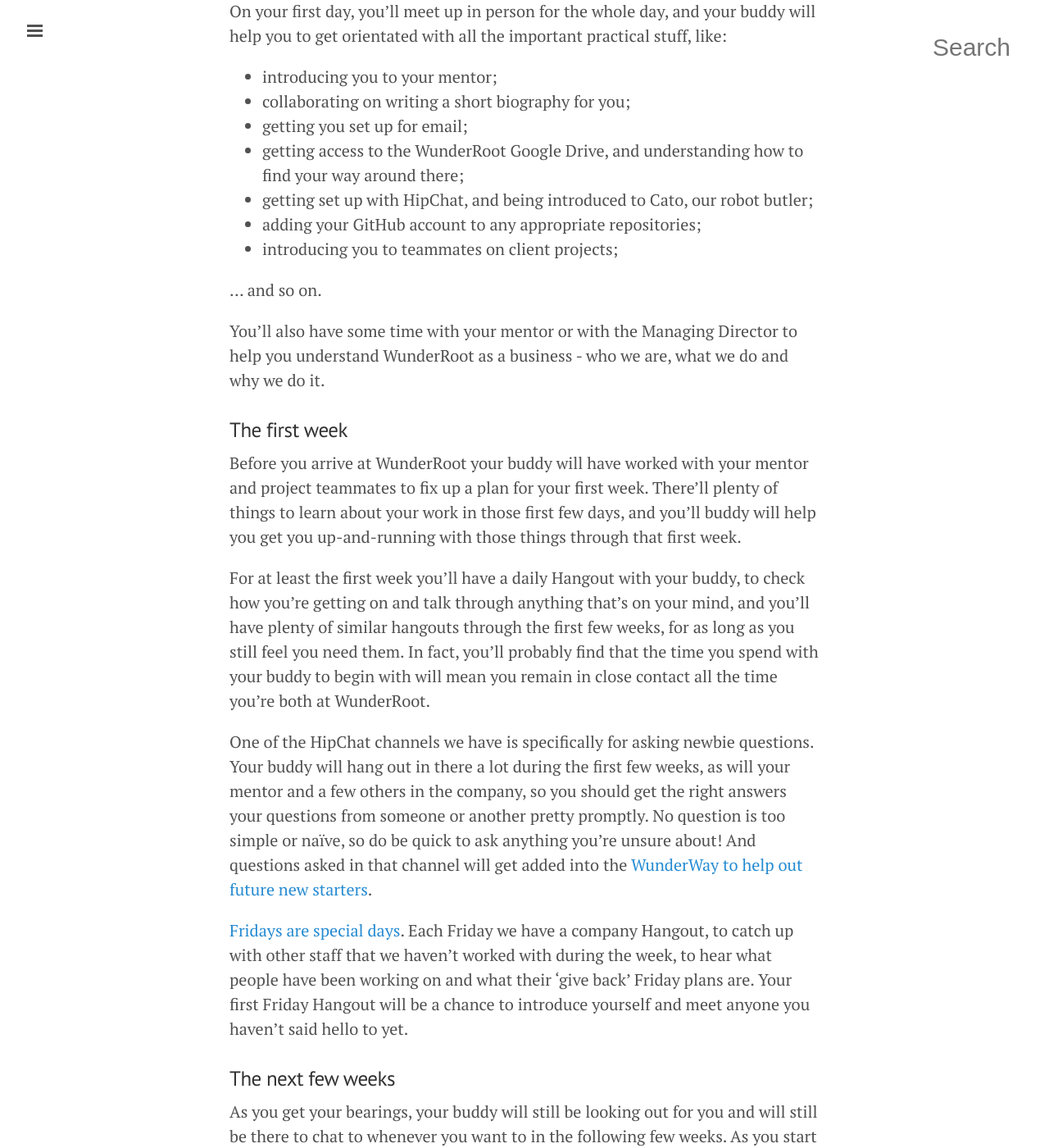
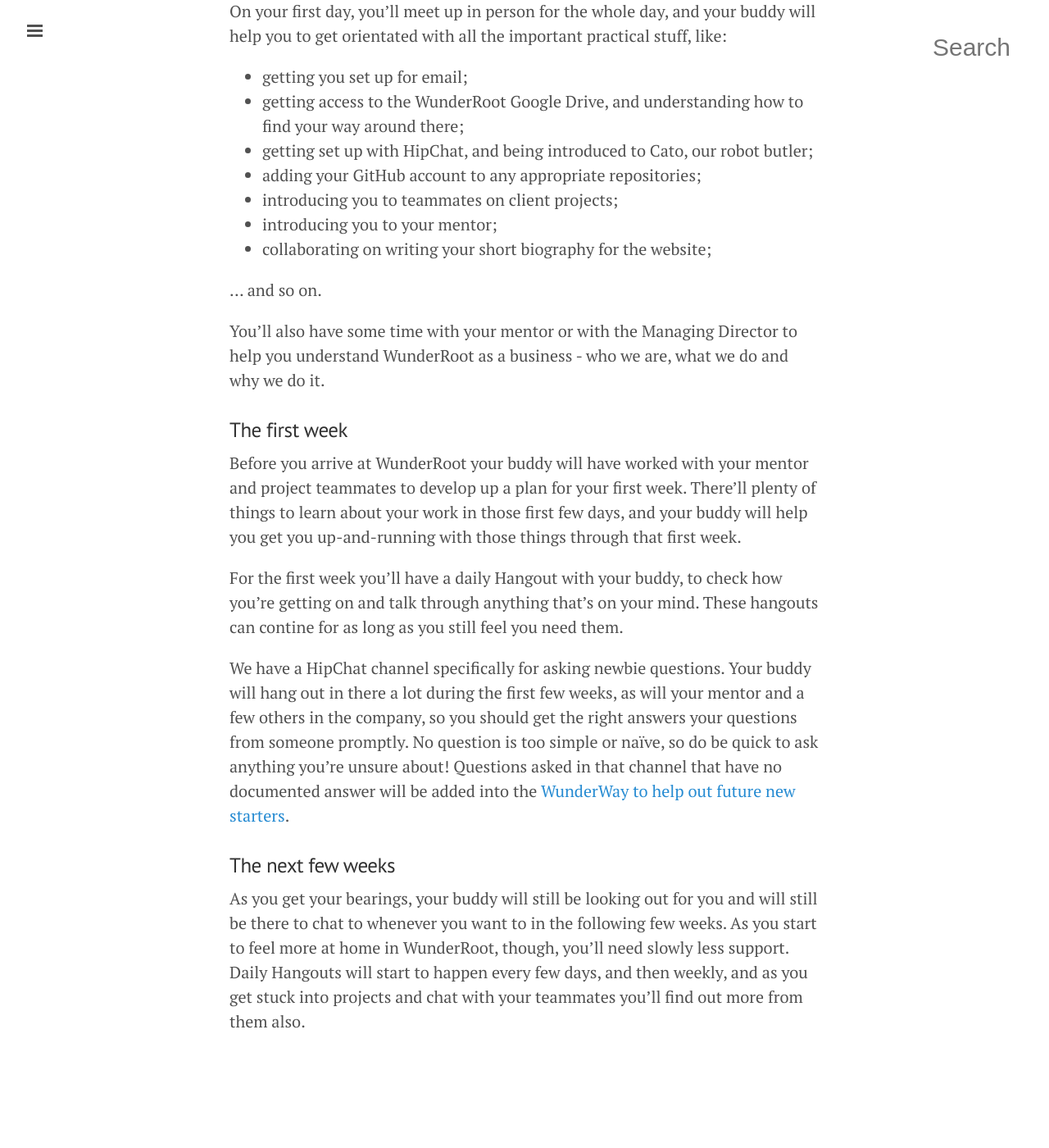
Before and after one commit to tormi/WunderWay, a Jekyll site: the page built from how/new-starter/buddies/having.md, in a window 1280 px wide and 1400 px high, scrolled down 382 px. Shown: the whole window at 82% size. Built offline with Jekyll 4.4.1, drawn with Linux system fonts in a browser that asks for light colours; Markdown is read by kramdown in place of the engine named in the settings; after the commit the page ends 1723 px from its top, so only the background shows below that.

Commit message:
Tweaks to having page

```diff
--- a/how/new-starter/buddies/having.md
+++ b/how/new-starter/buddies/having.md
@@ -8,17 +8,17 @@
 ---
 Your buddy will spend plenty of time with you in the first few weeks with WunderRoot.
 
-###The first day
+### The first day
 
 On your first day, you'll meet up in person for the whole day, and your buddy will help you to get orientated with all the important practical stuff, like:
 
-  - introducing you to your mentor;
-  - collaborating on writing a short biography for you;
   - getting you set up for email;
   - getting access to the WunderRoot Google Drive, and understanding how to find your way around there;
   - getting set up with HipChat, and being introduced to Cato, our robot butler;
   - adding your GitHub account to any appropriate repositories;
   - introducing you to teammates on client projects;
+  - introducing you to your mentor;
+  - collaborating on writing your short biography for the website;
 
 … and so on.
 
@@ -26,13 +26,11 @@
 
 ###The first week
 
-Before you arrive at WunderRoot your buddy will have worked with your mentor and project teammates to fix up a plan for your first week. There'll plenty of things to learn about your work in those first few days, and you'll buddy will help you get you up-and-running with those things through that first week.
+Before you arrive at WunderRoot your buddy will have worked with your mentor and project teammates to develop up a plan for your first week. There'll plenty of things to learn about your work in those first few days, and your buddy will help you get you up-and-running with those things through that first week.
 
-For at least the first week you'll have a daily Hangout with your buddy, to check how you're getting on and talk through anything that's on your mind, and you'll have plenty of similar hangouts through the first few weeks, for as long as you still feel you need them. In fact, you'll probably find that the time you spend with your buddy to begin with will mean you remain in close contact all the time you're both at WunderRoot.
+For the first week you'll have a daily Hangout with your buddy, to check how you're getting on and talk through anything that's on your mind. These hangouts can contine for as long as you still feel you need them.
 
-One of the HipChat channels we have is specifically for asking newbie questions. Your buddy will hang out in there a lot during the first few weeks, as will your mentor and a few others in the company, so you should get the right answers your questions from someone or another pretty promptly. No question is too simple or naïve, so do be quick to ask anything you're unsure about! And questions asked in that channel will get added into the [WunderWay to help out future new starters](/how/new-starter/).
-
-[Fridays are special days](/how/fridays/). Each Friday we have a company Hangout, to catch up with other staff that we haven't worked with during the week, to hear what people have been working on and what their 'give back' Friday plans are. Your first Friday Hangout will be a chance to introduce yourself and meet anyone you haven't said hello to yet.
+We have a HipChat channel specifically for asking newbie questions. Your buddy will hang out in there a lot during the first few weeks, as will your mentor and a few others in the company, so you should get the right answers your questions from someone promptly. No question is too simple or naïve, so do be quick to ask anything you're unsure about! Questions asked in that channel that have no documented answer will be added into the [WunderWay to help out future new starters](/how/new-starter/).
 
 ###The next few weeks
 
```
